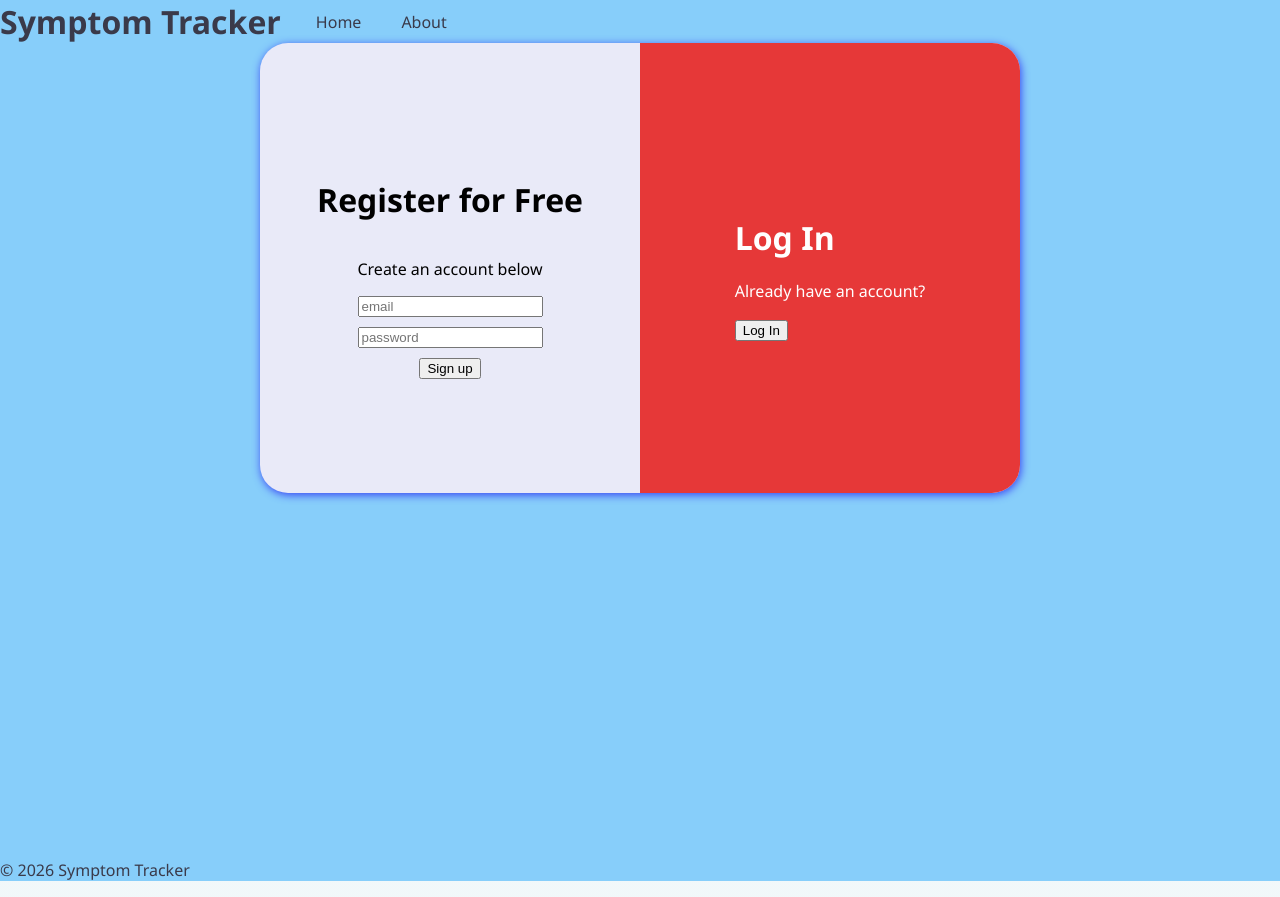
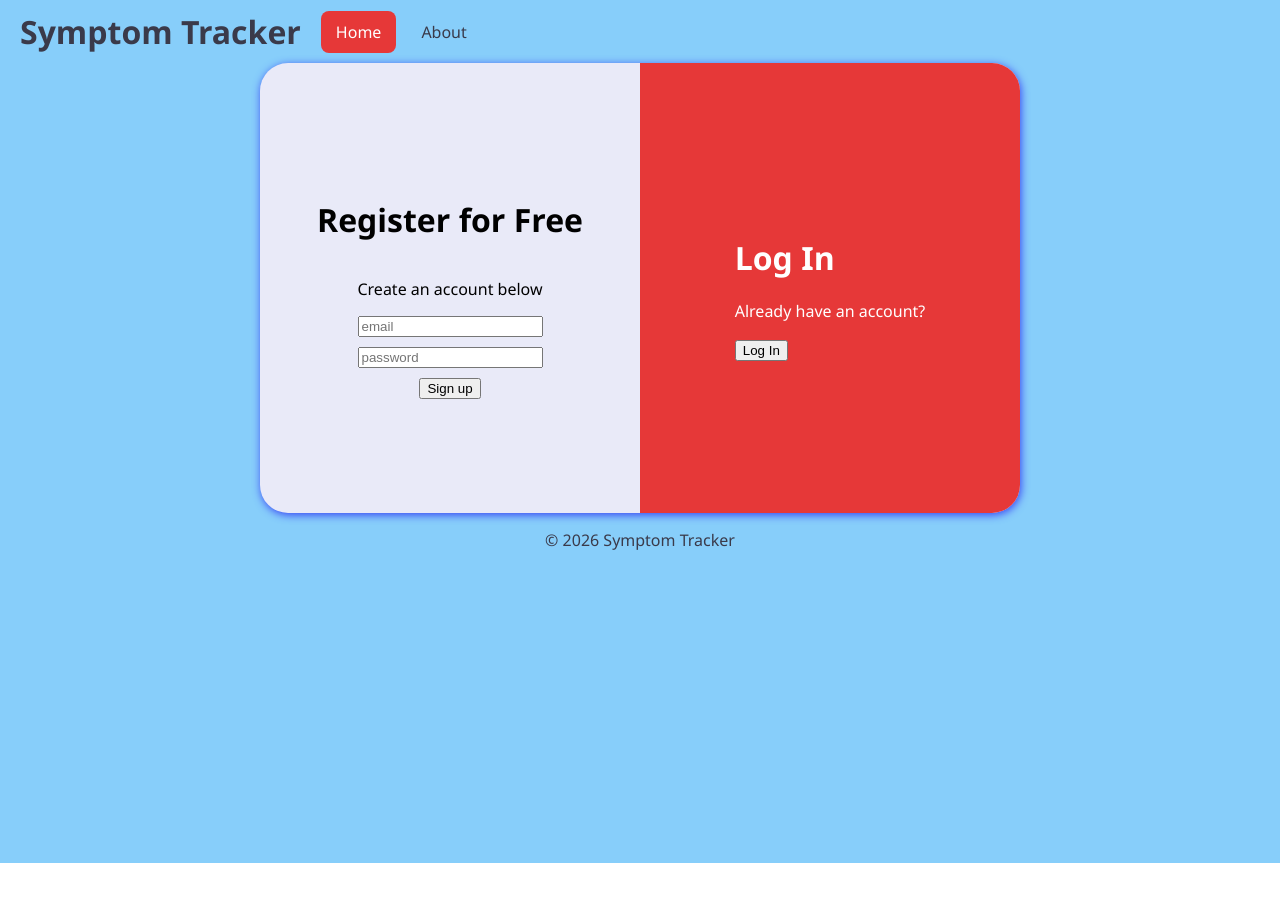
Before and after one commit to ImaneMansouri/TriggerApp, a React (Vite) app: page /#/login in a window 1280 px wide. In both pictures the pointer is over the link "Home". After the commit the page ends 863 px from the top, so only its background shows below. Built offline with nearby package versions, Linux system fonts and the light colour scheme.

Commit message:
Centered some loose elements around login/about pages

```diff
--- a/src/Pages/Login.jsx
+++ b/src/Pages/Login.jsx
@@ -9,8 +9,9 @@ export function Login() {
             <Header/>
             <main className="login-main">
                 <AuthWin/>
+                <Footer/>
             </main>
-            <Footer/>
+
         </div>
     );
 }
--- a/src/Styles/Header.css
+++ b/src/Styles/Header.css
@@ -2,6 +2,7 @@ header {
     display: flex;
     align-items: center;
     gap: 20px;
+    padding : 10px 20px;
 }
 
 header h1 {
@@ -21,4 +22,11 @@ header nav a {
     display: inline-block;
     padding: 10px 15px;
     text-decoration: none;
+
 }
+
+header nav a:hover {
+    background-color: #e63838;
+    color: white;
+    border-radius: 8px;
+}
```
